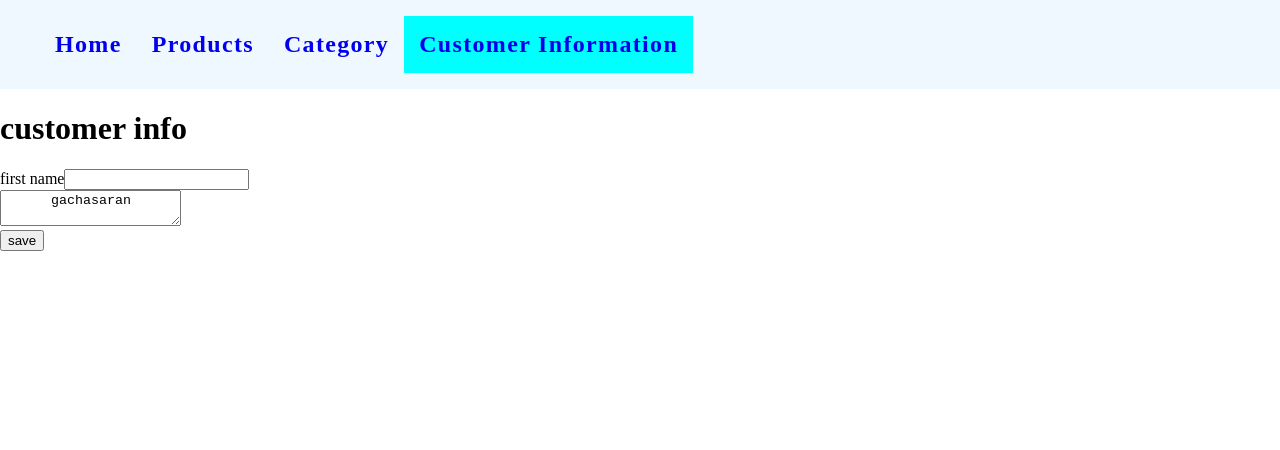
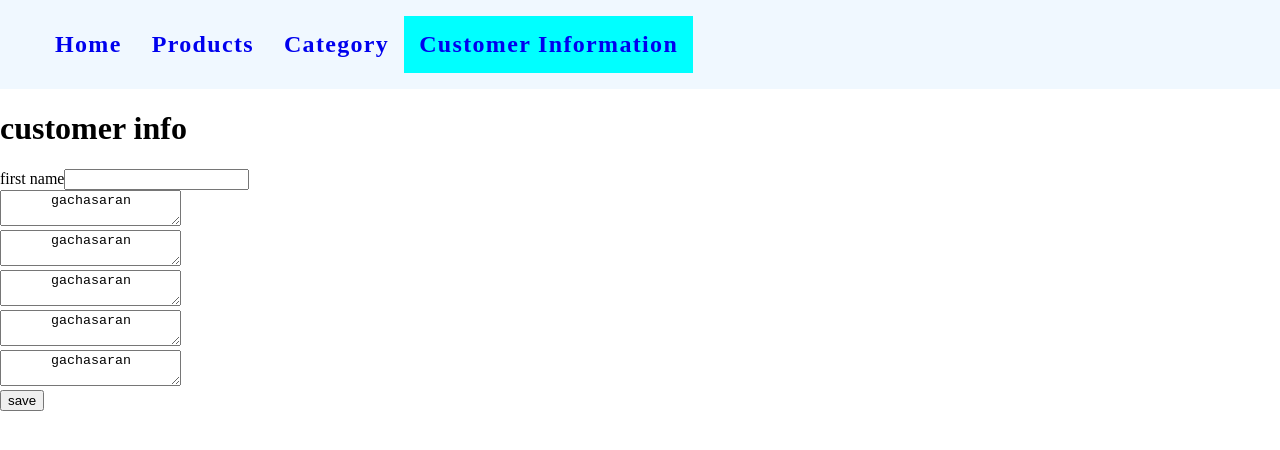
Before and after one commit to RandWeb/routing, an Angular app: page /customer/info in a window 1280 px wide. Shown: the top 450 px of the page. Built offline with nearby package versions, Linux system fonts and the light colour scheme.

Commit message:
ViewChildren

```diff
--- a/src/app/customer-info/customer-info.component.html
+++ b/src/app/customer-info/customer-info.component.html
@@ -3,7 +3,11 @@
   <label>first name</label>
   <input #firstName />
 <div>
-  <app-customer-address #homeAddress  ></app-customer-address>
+  <app-customer-address #homeAddress ></app-customer-address>
+  <app-customer-address></app-customer-address>
+  <app-customer-address></app-customer-address>
+  <app-customer-address></app-customer-address>
+  <app-customer-address></app-customer-address>
 </div>
 
 </div>
--- a/src/app/customer-info/customer-info.component.ts
+++ b/src/app/customer-info/customer-info.component.ts
@@ -1,4 +1,4 @@
-import {Component, OnInit, ViewChild} from '@angular/core';
+import {Component, OnInit, QueryList, ViewChild, ViewChildren} from '@angular/core';
 import {CustomerAddressComponent} from "../customer-address/customer-address.component";
 
 @Component({
@@ -10,12 +10,13 @@ export class CustomerInfoComponent implements OnInit{
 
   @ViewChild('firstName') firstName:any;
   @ViewChild('homeAddress') homeAddress:CustomerAddressComponent | undefined;
-
+  @ViewChildren(CustomerAddressComponent) addresses:QueryList<CustomerAddressComponent> | undefined;
   ngOnInit(): void {
   }
 
   save():void {
     console.log(this.firstName['nativeElement']?.value);
     console.log(this.homeAddress?.homeAddress);
+    this.addresses?.forEach(add=> console.log(add.homeAddress))
   }
 }
```
